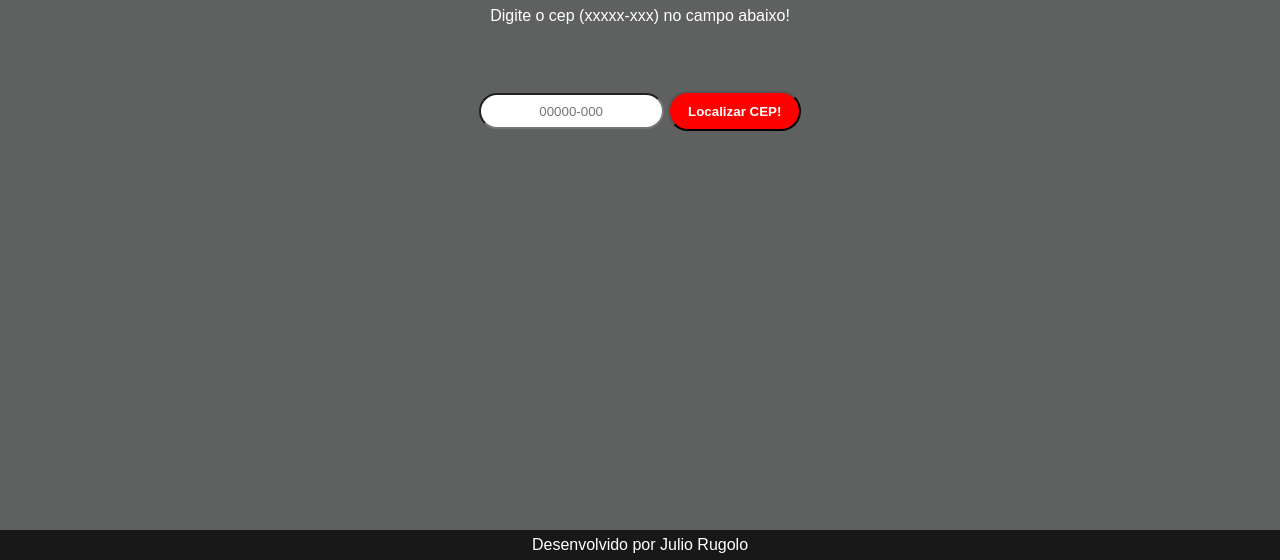
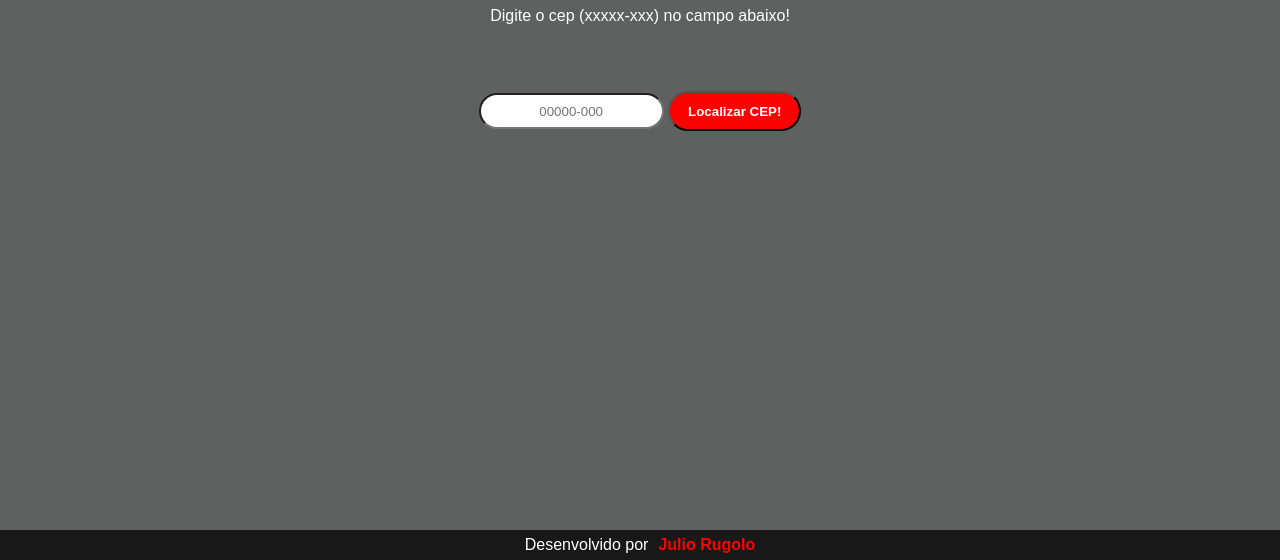
Before and after one commit to JulioRugolo/buscador-de-cep, a website built with Vite: page index.html in a window 1280 px wide. Shown: the part 240-800 px from the top of the page. Built offline with nearby package versions, Linux system fonts and the light colour scheme; some packages are replaced by stand-ins of ours.

Commit message:
fix: footer link

```diff
--- a/index.html
+++ b/index.html
@@ -26,6 +26,6 @@
       <div id="cep"></div>
     </div>
   </main>
-  <footer>Desenvolvido por Julio Rugolo</footer>
+  <footer><div> Desenvolvido por</div> <div><a href="https://www.rugolo.dev">Julio Rugolo</a></div></footer>
 </body>
 </html>
--- a/src/style.css
+++ b/src/style.css
@@ -10,6 +10,12 @@ body {
   color: white;
   text-align: center;
   font-family: Arial, Helvetica, sans-serif;
+}
+
+a {
+  text-decoration: none;
+  color: red;
+  font-weight: 600;
 }
 
 #title {
@@ -90,6 +96,10 @@ footer {
   height: 30px;
 }
 
+footer div {
+  margin: 5px;
+}
+
 @media (max-width: 375px) {
   body {
     height: 700px;
```
